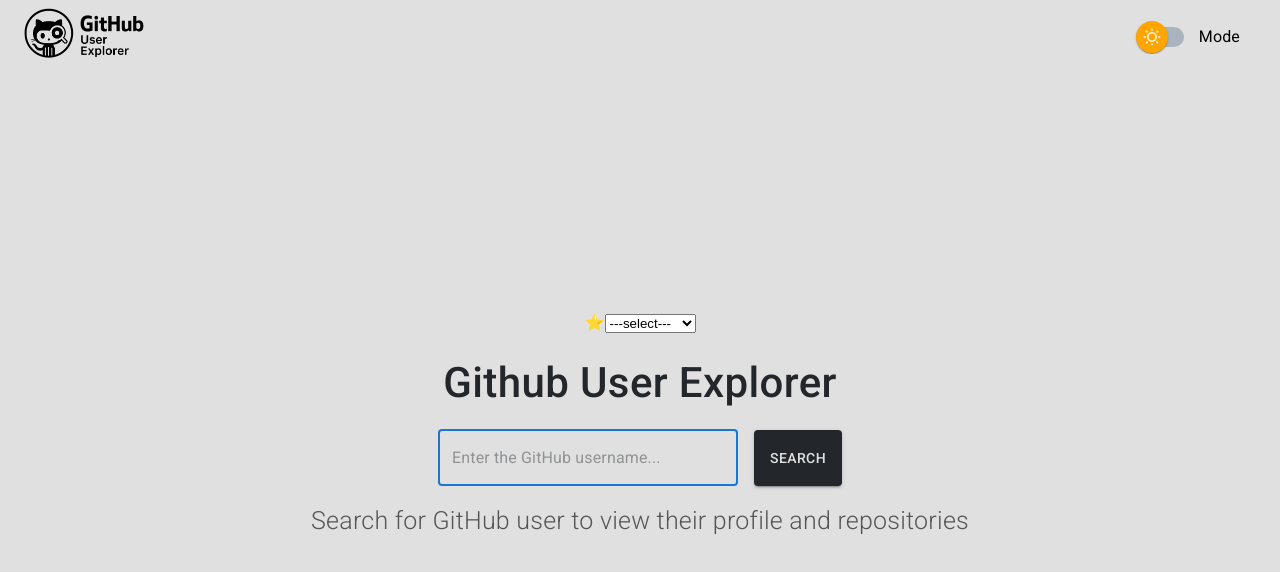
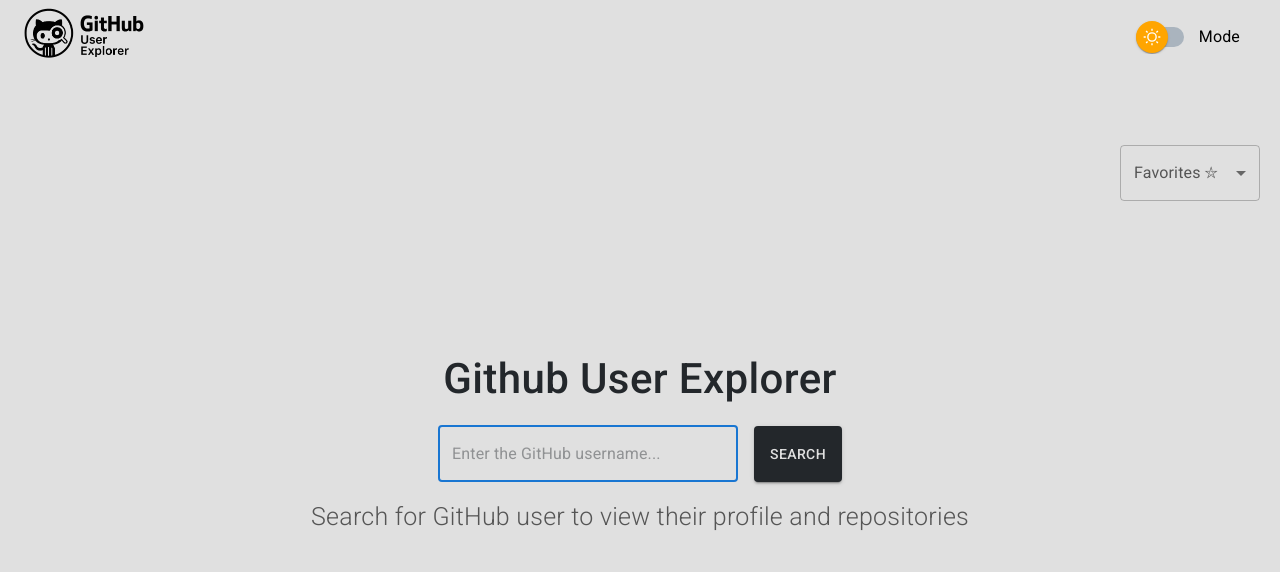
Before and after one commit to s3nsh1-dev/github-user-explorer, a React (Vite) app in the folder client/: page / in a window 1280 px wide. Shown: the top 572 px of the page. Built offline with nearby package versions, Linux system fonts and the light colour scheme; no server answers.

Commit message:
some UI changes

```diff
--- /dev/null
+++ b/client/src/components/StaredRepositories.tsx
@@ -0,0 +1,33 @@
+import FormControl from "@mui/material/FormControl";
+import InputLabel from "@mui/material/InputLabel";
+import MenuItem from "@mui/material/MenuItem";
+import Select from "@mui/material/Select";
+import type { SelectChangeEvent } from "@mui/material/Select";
+import { useNavigate } from "react-router-dom";
+
+const StaredRepositories = () => {
+  const navigate = useNavigate();
+  const handleChange = (event: SelectChangeEvent) => {
+    const value = event.target.value;
+    navigate(`/user/${value}`);
+  };
+
+  return (
+    <FormControl sx={{ minWidth: 140 }}>
+      <InputLabel id="demo-simple-select-label">Favorites ⛦</InputLabel>
+      <Select
+        labelId="demo-simple-select-label"
+        id="demo-simple-select"
+        label="Favorites ⛦"
+        onChange={handleChange}
+        aria-placeholder="Started Users"
+      >
+        {/* <MenuItem value="select">-----select-----</MenuItem> */}
+        <MenuItem value="s3nsh1-dev">s3nsh1-dev</MenuItem>
+        <MenuItem value="google">google</MenuItem>
+      </Select>
+    </FormControl>
+  );
+};
+
+export default StaredRepositories;
--- a/client/src/page/Home.tsx
+++ b/client/src/page/Home.tsx
@@ -10,6 +10,8 @@
   type ChangeEvent,
 } from "react";
 import { useNavigate } from "react-router-dom";
+import StaredRepositories from "../components/StaredRepositories";
+
 const Home = () => {
   const inputRef = useRef<HTMLInputElement>(null);
   const navigate = useNavigate();
@@ -32,6 +34,19 @@
     navigate(`/explore?query=${trimUserName}`);
   };
   return (
+    <>
+      <Box
+        sx={{
+          width: "100%",
+          display: "flex",
+          justifyContent: "end",
+          alignItems: "end",
+          paddingRight: "20px",
+          marginTop: "80px",
+        }}
+      >
+        <StaredRepositories />
+      </Box>
       <Box
         sx={{
           display: "flex",
@@ -40,28 +55,9 @@
           alignItems: "center",
           margin: "auto",
           gap: 2,
-        height: "90vh",
+          height: "60vh",
         }}
       >
-      <Box>
-        <label htmlFor="stared-repos">⭐</label>
-        <select
-          name="stared-repos"
-          id="stared-repos"
-          onChange={(event) => {
-            const value = event.target.value;
-            if (value) {
-              navigate(`/user/${value}?page=1`);
-            }
-          }}
-        >
-          <option value="select" style={{ color: "gray" }}>
-            ---select---
-          </option>
-          <option value="s3nsh1-dev">s3nsh1-dev</option>
-          <option value="google">google</option>
-        </select>
-      </Box>
         <Typography fontSize={42} fontWeight={500}>
           Github User Explorer
         </Typography>
@@ -90,6 +86,7 @@
           Search for GitHub user to view their profile and repositories
         </Typography>
       </Box>
+    </>
   );
 };
 
```
Lines whose indentation alone changed are shown as unchanged.
